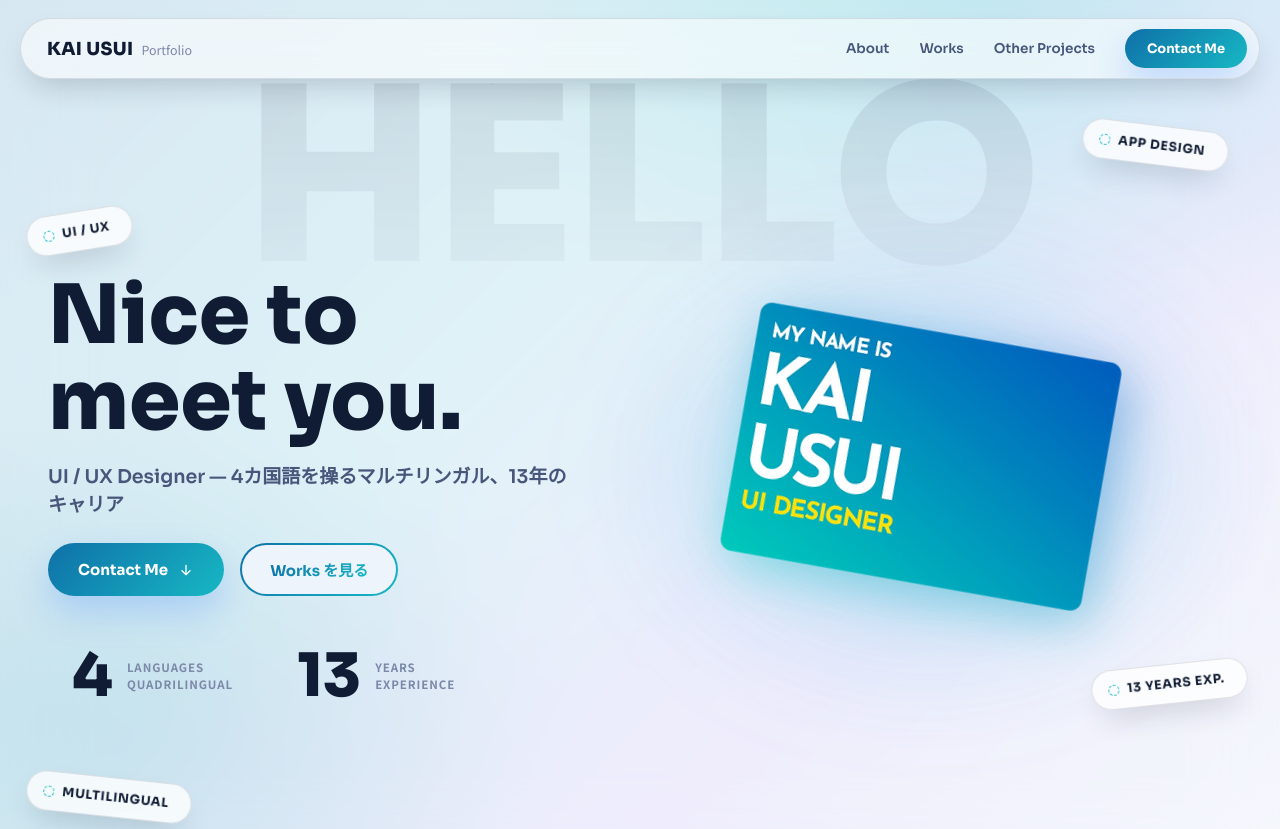
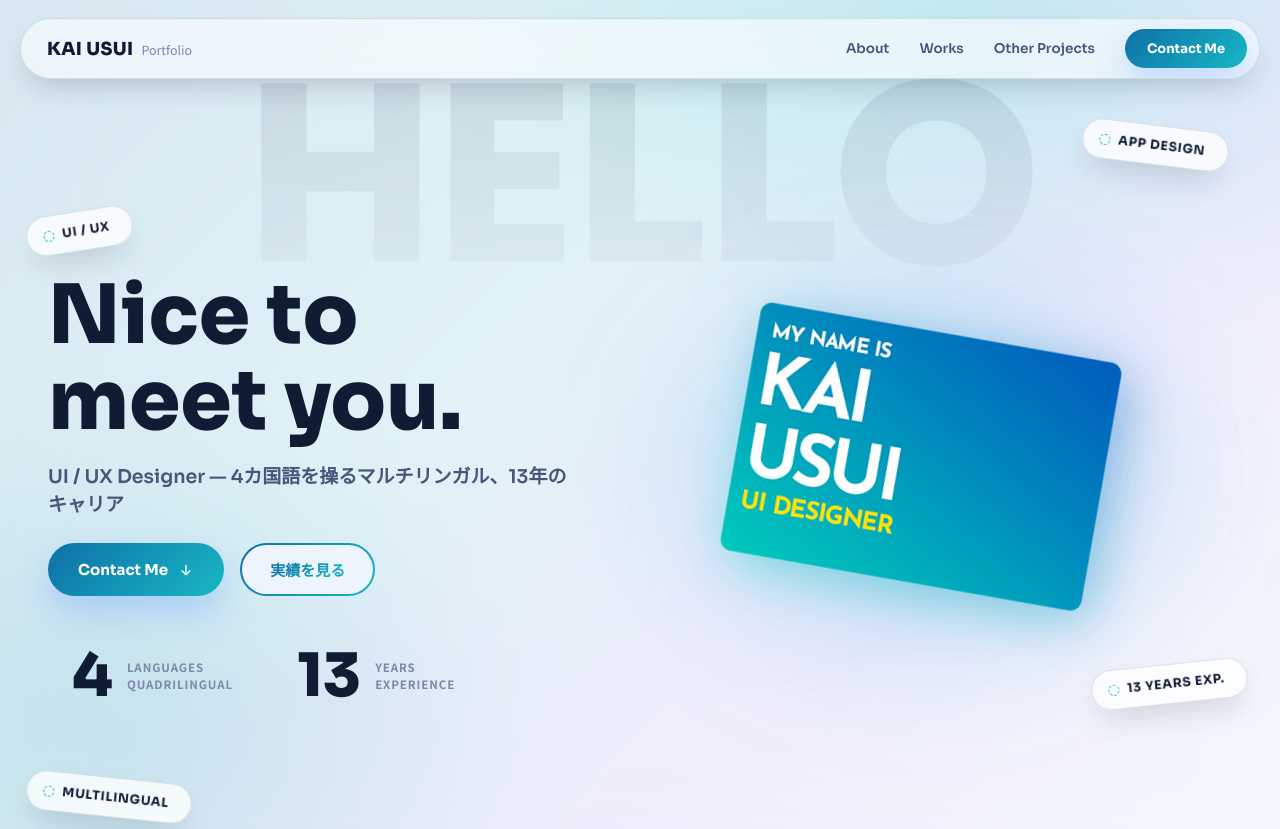
Before and after one commit to kaiusuigary/portfolio, an Astro site: page / in a window 1280 px wide. Shown: the top 829 px of the page. Built offline with nearby package versions, Linux system fonts and the light colour scheme; Astro itself is replaced by a stand-in of ours.

Commit message:
Rename hero button to 実績を見る
Co-Authored-By: Claude Opus 5.5 <noreply@anthropic.com>

```diff
--- a/src/components/Hero.astro
+++ b/src/components/Hero.astro
@@ -35,7 +35,7 @@
         </a>
         <a href="#works" class="btn-outline">
           <span class="btn-outline-fill">
-            <span class="btn-outline-text">Works を見る</span>
+            <span class="btn-outline-text">実績を見る</span>
           </span>
         </a>
       </div>
```
